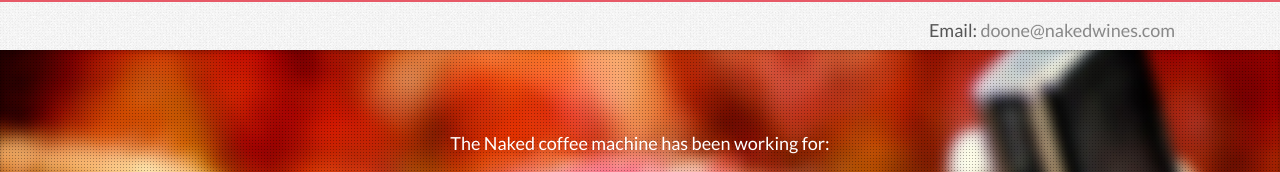
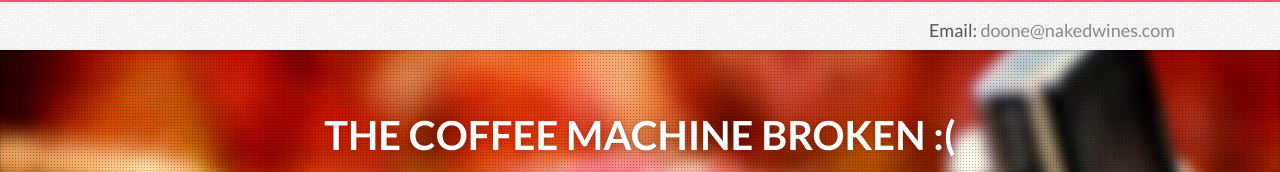
Before and after one commit to drei01/isthenakedcoffeemachineworking, a plain HTML site: page index.html in a window 1280 px wide. Shown: the top 172 px of the page. Drawn offline with Linux system fonts and the light colour scheme.

Commit message:
the coffee machine is not working

```diff
--- a/index.html
+++ b/index.html
@@ -50,7 +50,8 @@
                 <div class="container">
                     <div class="row">
                         <div class="span12">
-                            <!--<h2>The Coffee Machine broken :(-</h2>-->
+                            <h2>The Coffee Machine broken :( </h2>
+<!--
                             <p>The Naked coffee machine has been working for:</p>
                             <div class="timer">
                                 <div class="days-wrapper">
@@ -65,7 +66,7 @@
                                 <div class="seconds-wrapper">
                                     <span class="seconds"></span> <br>seconds
                                 </div>
-                            </div>
+                            </div>-->
                         </div>
                     </div>
 					<div class="row">
```
